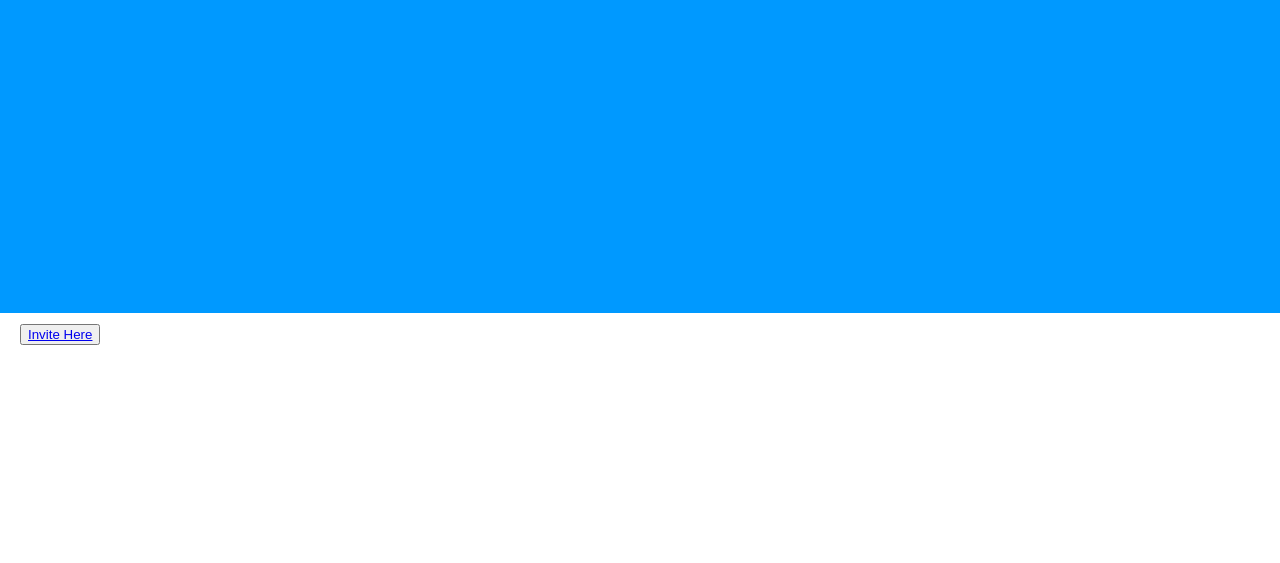
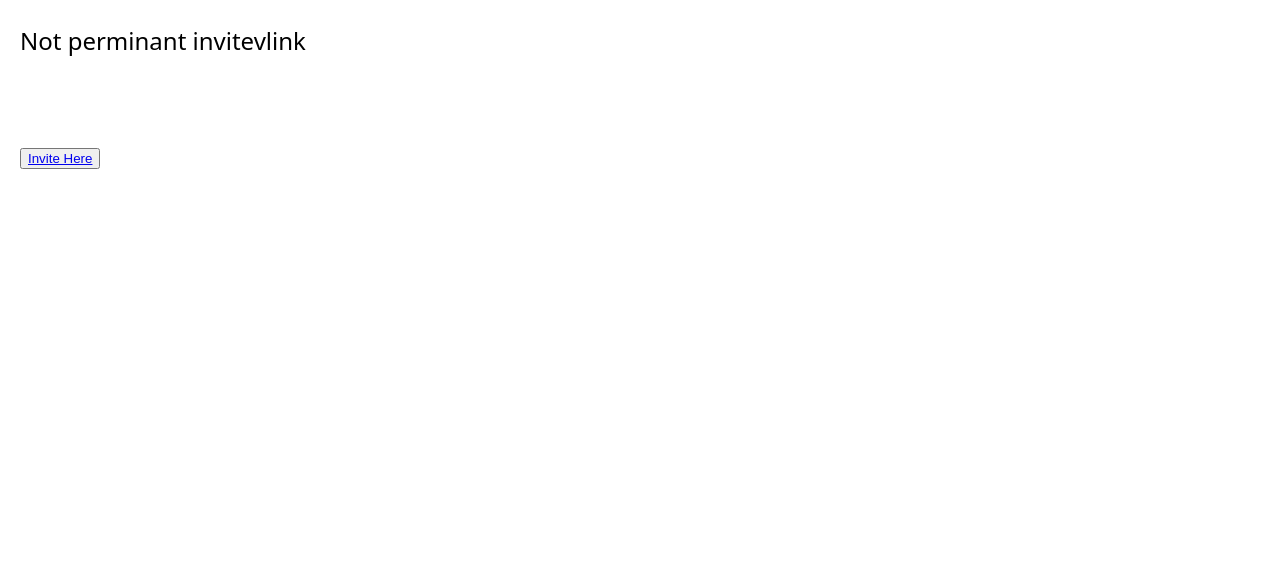
Before and after one commit to scalgoon/scalgoon.github.io, a plain HTML site: page index.html in a window 1280 px wide. Shown: the part 237-800 px from the top of the page. Drawn offline with Linux system fonts and the light colour scheme.

Commit message:
Update index.html

```diff
--- a/index.html
+++ b/index.html
@@ -8,12 +8,8 @@
     <link rel='stylesheet' href='main.css' type='text/css' />
   </head>
 <body>
-  <div class="wave-container">
-  <h1>Future site for Terminal</h1>
-  <svg xmlns="http://www.w3.org/2000/svg" viewBox="0 0 1440 320">
-    <path fill="#FFF" d="…"></path>
-  </svg>
-</div>
+   <h1>Future site for Terminal</h1>
+    <p>Not perminant invitevlink</p>
     <p>
       <button>
         <a href="https://discord.com/oauth2/authorize?client_id=745358062025703445&scope=bot&permissions=8">Invite Here</a>
```
